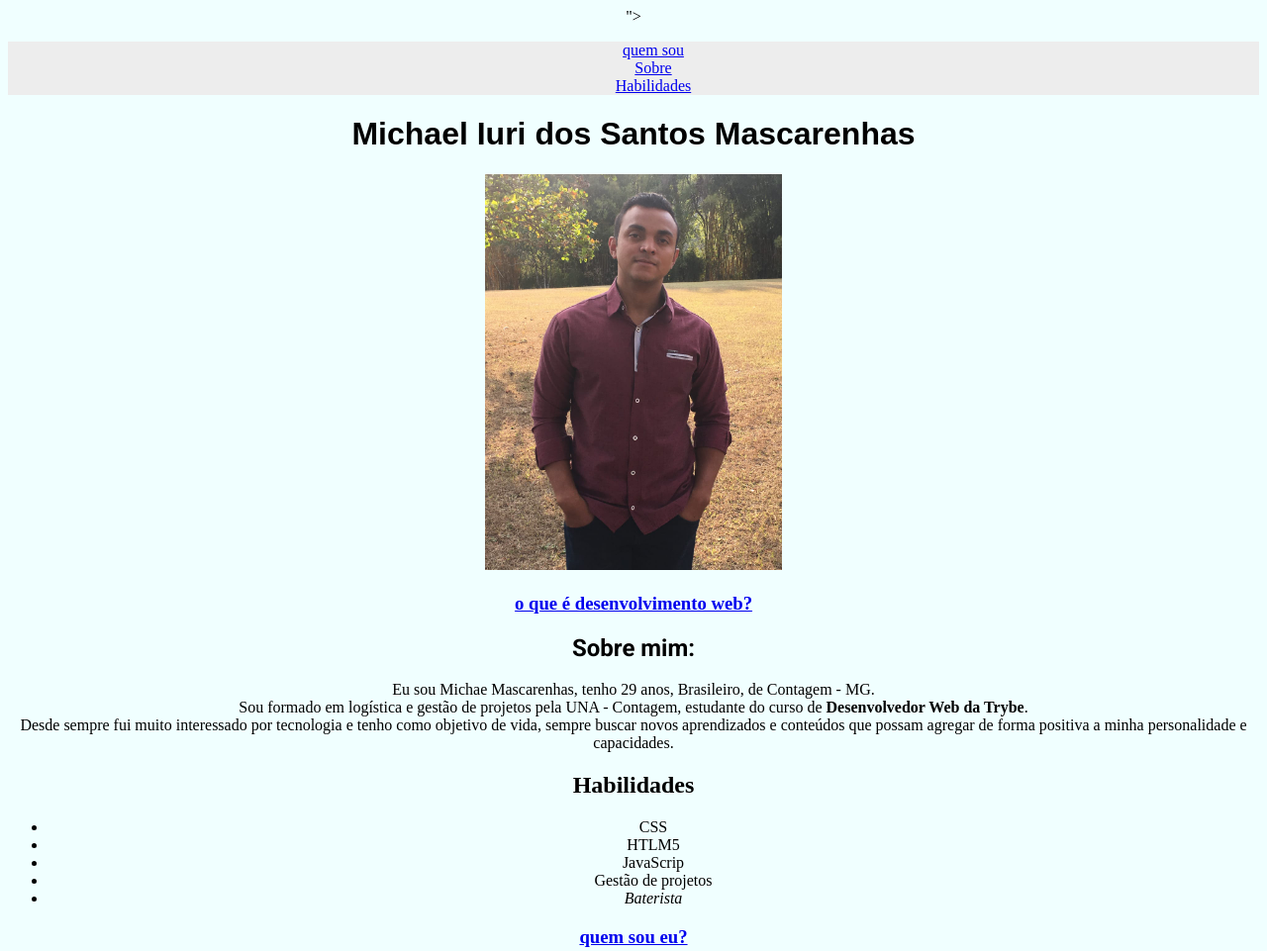
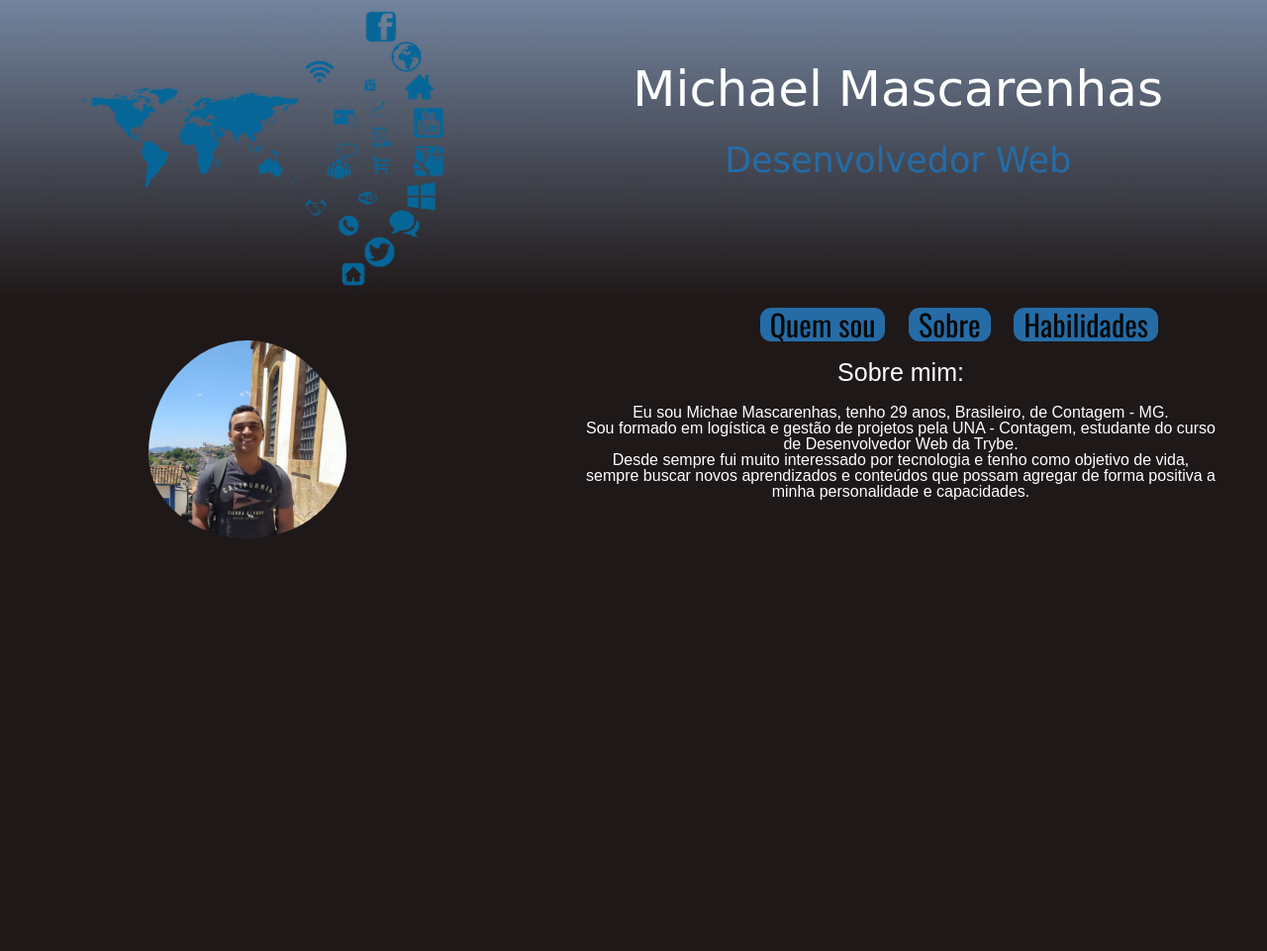
Before and after one commit to Michaelmascarenhas90/portifolio, a plain HTML site: page index.html in a window 1280 px wide. Shown: the whole page at 99% size. After the commit the page ends 800 px from the top, so only its background shows below. Drawn offline with nearby package versions, Linux system fonts and the light colour scheme; a web font is replaced by a local one.

Commit message:
atualização de status

```diff
--- a/index.html
+++ b/index.html
@@ -3,34 +3,51 @@
     <head>
         <meta charset="UTF-8">
         <title>Michael M. - Portifolio</title>
+        <link rel="preconnect" href="https://fonts.gstatic.com">
+        <link rel="stylesheet" type="text/css" href="reset.css">
         <link rel="stylesheet" type="text/css" href="style.css">
         <link rel="preconnect" href="https://fonts.gstatic.com">
-        <link href="https://fonts.googleapis.com/css2?family=Roboto:ital,wght@0,100;0,300;0,400;0,500;0,700;0,900;1,100;1,300;1,400;1,500;1,700;1,900&display=swap" rel="stylesheet">
         <link rel="preconnect" href="https://fonts.gstatic.com">
-<link href="https://fonts.googleapis.com/css2?family=Recursive&display=swap" rel="stylesheet">
-        ">
+        <link href="https://fonts.googleapis.com/css2?family=Oswald:wght@300;400;500;600;700&display=swap" rel="stylesheet">
+        <link rel="preconnect" href="https://fonts.gstatic.com">
+        <link rel="preconnect" href="https://fonts.gstatic.com">
+        <link href="https://fonts.googleapis.com/css2?family=Neucha&display=swap" rel="stylesheet">
     </head>
     <body>
-        <header>
-            <ul id="menu">
-                <li><a href="#quemsou">quem sou</a></li>
+           <div id="header">
+            <div class="div-name">
+                <h1 id="quemsou" class="nome">Michael Mascarenhas</h1>
+                <h2 class="subtitle">Desenvolvedor Web</h2>
+             </div>
+            <div class="container-img">
+                <img class="banner" src="imagens/social-media.png" alt="img-banner">
+            </div>
+            <nav id="menu">
+                <ul class="line">
+                    <li><a href="#quemsou">Quem sou</a></li>
                     <li><a href="#sobre">Sobre</a></li>
                     <li><a href="#habilidades">Habilidades</a></li>
+                </ul>
+            </nav>
+        </div>
+        <div id="personal-info">
 
-            </ul>
-        </header>
-        <h1 id="quemsou" class="nome">Michael Iuri dos Santos Mascarenhas</h1>
-        <img src="imagens/WhatsApp Image 2020-11-03 at 22.04.05.jpeg" alt="Img de Michael Mascarenhas" width="300px" #myphoto>
-        <h3><a href="https://www.tecnovix.com.br/desenvolvimento-web" target="_blanck">o que é desenvolvimento web?</a></h3>
+            <div class="photo">
 
-        <h2 id="sobre" class="sobre">Sobre mim:</h2>
+                <img class="myphoto" src="imagens/myphoto.png" alt="Img de Michael Mascarenhas" width="200px" #myphoto>
+
+            </div>
+            <div id="sobremim">
+                <h2 class="sobre">Sobre mim:</h2>
                 <p>
                 Eu sou Michae Mascarenhas, tenho 29 anos, Brasileiro, de Contagem - MG.<br>
                 Sou formado em logística e gestão de projetos pela UNA - Contagem, estudante do curso de <strong>Desenvolvedor Web da Trybe</strong>.<br>
                 Desde sempre fui muito interessado por tecnologia e tenho como objetivo de vida, sempre buscar novos aprendizados e conteúdos que possam agregar de forma positiva a minha personalidade e capacidades.
                 </p>
-
-        <h2 id="habilidades">Habilidades</h2>
+            </div>
+        </div>
+        <!--<div id="habilidades">
+            <h2 class="habilidades-list">Habilidades</h2>
             <ul>
                 <li>CSS</li>
                 <li>HTLM5</li>
@@ -39,9 +56,11 @@
                 <li><em>Baterista</em></li>
 
             </ul>
+        </div>
 
+        <h3><a href="https://www.tecnovix.com.br/desenvolvimento-web" target="_blanck">o que é desenvolvimento web?</a></h3>
 
-        <h3><a href="#myphoto">quem sou eu?</a></h3>
+        <h3><a href="#myphoto">quem sou eu?</a></h3>-->
     </body>
 
 </html>
--- /dev/null
+++ b/reset.css
@@ -0,0 +1,48 @@
+/* http://meyerweb.com/eric/tools/css/reset/
+   v2.0 | 20110126
+   License: none (public domain)
+*/
+
+html, body, div, span, applet, object, iframe,
+h1, h2, h3, h4, h5, h6, p, blockquote, pre,
+a, abbr, acronym, address, big, cite, code,
+del, dfn, em, img, ins, kbd, q, s, samp,
+small, strike, strong, sub, sup, tt, var,
+b, u, i, center,
+dl, dt, dd, ol, ul, li,
+fieldset, form, label, legend,
+table, caption, tbody, tfoot, thead, tr, th, td,
+article, aside, canvas, details, embed,
+figure, figcaption, footer, header, hgroup,
+menu, nav, output, ruby, section, summary,
+time, mark, audio, video {
+	margin: 0;
+	padding: 0;
+	border: 0;
+	font-size: 100%;
+	font: inherit;
+	vertical-align: baseline;
+}
+/* HTML5 display-role reset for older browsers */
+article, aside, details, figcaption, figure,
+footer, header, hgroup, menu, nav, section {
+	display: block;
+}
+body {
+	line-height: 1;
+}
+ol, ul {
+	list-style: none;
+}
+blockquote, q {
+	quotes: none;
+}
+blockquote:before, blockquote:after,
+q:before, q:after {
+	content: '';
+	content: none;
+}
+table {
+	border-collapse: collapse;
+	border-spacing: 0;
+}
--- a/style.css
+++ b/style.css
@@ -1,21 +1,129 @@
 body {
     text-align: center;
-    background-color: azure;
+    font-family: fantasy;
+    background-color: rgb(31, 24, 24);
+    color: white;
+
+}
+.nome{
+    font-family: 'Staatliches', cursive;
+    text-align: center;
+    font-size: 50px;
+}
+.subtitle {
+    font-family: 'Neucha', cursive;
+    color: rgb(37, 108, 167);
+    font-weight: 500;
+    font-size: 35px;
+}
+.div-name {
+    margin-bottom: 15px;
+    display: inline-block;
+    float: right;
+    margin-top: 50px;
+    margin-right: 105px;
+    font-family: 'Staatliches', cursive;
+}
+h1 {
+    font-family: 'Mr Dafoe', cursive;
+    font-size: 30px;
+    padding-top: 15px;
+    padding-bottom: 30px;
+
+}
+.container-img{
+    text-align: left;
+}
+.banner{
+    width: auto;
+    height: auto;
+    max-height: 300px;
+    display: inline-block;
+    z-index: -1;
+    text-align: right;
+    margin-left: 65px;
 }
 
+#header {
+    border: none;
+    z-index: 2;
+    background-size: cover;
+    font-family: 'Oswald', sans-serif;
+    width: 100%;
+    height: 300px;
+    display: inline-block;
+    background-image: linear-gradient(180deg, rgb(115, 132, 158) ,rgb(31, 24, 24));
+}
 #menu{
-    background-color:#EDEDED;
+    border: none;
+    z-index: 10;
+    text-align: right;
+}
+#menu ul {
+    padding:0px;
     list-style:none;
+    margin-bottom: 20px;
+    margin-right: 100px;
+}
+#menu ul li {
+    display: inline;
+    color: rgb(20, 12, 12);
+    text-align: left;
 
 }
-#menu ul li {
+#menu ul li a {
+    margin: 10px;
+    padding: 2px 10px;
+    font-size: 30px;
+    background-color: rgb(37, 108, 167);
+    border-radius:11px ;
     display: inline-block;
-    padding-right: 4px;
+    color: rgb(6, 8, 8);
+    text-decoration:none;
+}
+#menu ul li a:hover {
+    background-color:#4fb2c4;
+    transition-duration: 0.6s;
+    transition-delay: 0.2s;
+    font-size: 30px;
+    color: #6D6D6D;
+    border:3px  #EA0000;
+    border-radius: 10px;
+
 }
 
-.sobre {
-    font-family: 'Roboto', sans-serif;
+h2 {
+    font-size: 25px;
+    text-align: center;
 }
-.nome {
-    font-family: 'Recursive', sans-serif;
+
+#photo {
+    display: inline-block;
+    width: 300px;
+    margin: 100px;
+    padding: 100px;
 }
+.myphoto {
+    border-radius: 70%;
+    padding-bottom: 30px;
+    float: left;
+    margin-left: 150px
+
+}
+.sobre{
+    margin: 20px;
+}
+#sobremim{
+    width: 50%;
+    float:right;
+    text-align: ;
+    display: inline-block;
+    padding-bottom: 30px;
+    margin-bottom: 50px;
+    margin-right: 50px;
+}
+#habilidades{
+    margin-top: 50px;
+    text-align: center;
+    display: block;
+}
```
Also changed, not shown: imagens/monitores.jpg (added), imagens/myphoto.png (added), imagens/social-media.png (added). Lines whose indentation alone changed are shown as unchanged.
